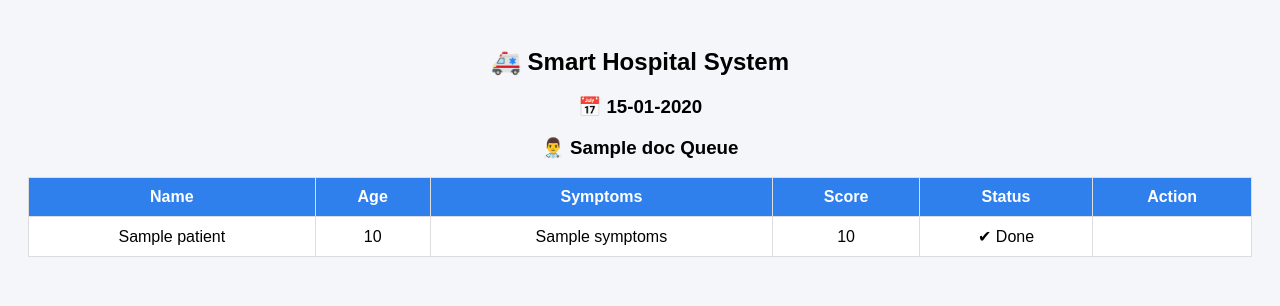
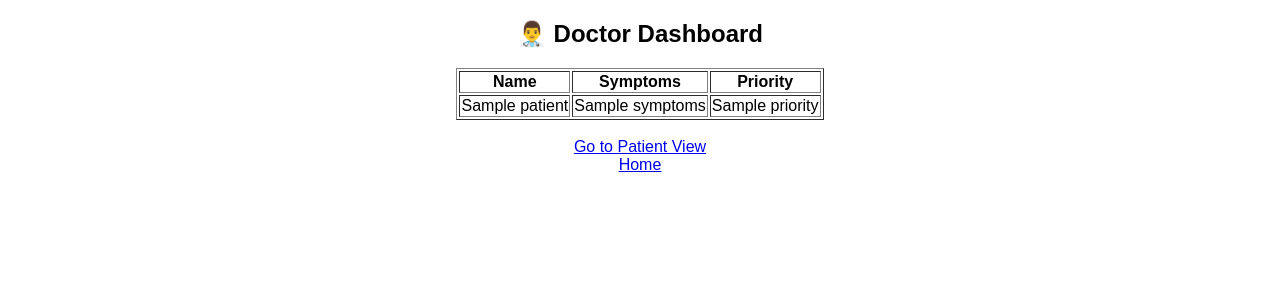
Before and after one commit to nandini-n9993/AI-Hospital-Queue-System, a Flask app: template templates/doctor.html in a window 1280 px wide. Shown: the top 306 px of the page. Run offline with Flask 3, Linux system fonts and the light colour scheme; the template is opened without the code that fills it: most values are stand-ins (such as "Sample title", 1, 10 or a date in 2020).

Commit message:
Update doctor.html

```diff
--- a/templates/doctor.html
+++ b/templates/doctor.html
@@ -2,64 +2,35 @@
 <html>
 <head>
     <title>Doctor Dashboard</title>
-<style>
-body{font-family:Arial;background:#f4f6f9;padding:20px;}
-h2,h3{text-align:center;}
-table{width:100%;border-collapse:collapse;background:white;margin-bottom:30px;}
-th,td{padding:10px;border:1px solid #ddd;text-align:center;}
-th{background:#2f80ed;color:white;}
-.btn{padding:5px 10px;color:white;text-decoration:none;border-radius:4px;}
-.red{background:red;}
-.green{background:green;}
-</style>
 </head>
-<body>
+<body style="font-family:sans-serif; text-align:center;">
 
-<h2>🚑 Smart Hospital System</h2>
-<h3>📅 {{ now.strftime("%d-%m-%Y") }}</h3>
+    <h2>👨‍⚕️ Doctor Dashboard</h2>
 
-{% for doc, patients in queues.items() %}
-<h3>👨‍⚕️ {{doc}} Queue</h3>
-
-<table>
+    {% if patients %}
+        <table border="1" style="margin:auto;">
             <tr>
                 <th>Name</th>
-<th>Age</th>
                 <th>Symptoms</th>
-<th>Score</th>
-<th>Status</th>
-<th>Action</th>
+                <th>Priority</th>
             </tr>
 
             {% for p in patients %}
             <tr>
-<td>{{p['name']}}</td>
-<td>{{p['age']}}</td>
-<td>{{p['symptoms']}}</td>
-<td>{{p['score']}}</td>
-
-<td>
-{% if p['status']=="Done" %}
-✔ Done
-{% elif p['emergency']==1 %}
-🚨 Emergency
-{% else %}
-Waiting
-{% endif %}
-</td>
-
-<td>
-{% if p['status']!="Done" %}
-<a class="btn red" href="/set_emergency/{{p['id']}}">Emergency</a>
-<br><br>
-<a class="btn green" href="/mark_done/{{p['id']}}">Done</a>
-{% endif %}
-</td>
-
+                <td>{{ p.name }}</td>
+                <td>{{ p.symptoms }}</td>
+                <td>{{ p.priority }}</td>
             </tr>
             {% endfor %}
         </table>
-{% endfor %}
+    {% else %}
+        <p>No patients yet</p>
+    {% endif %}
+
+    <br>
+    <a href="/patient">Go to Patient View</a>
+    <br>
+    <a href="/">Home</a>
 
 </body>
 </html>
```
Lines whose indentation alone changed are shown as unchanged.
